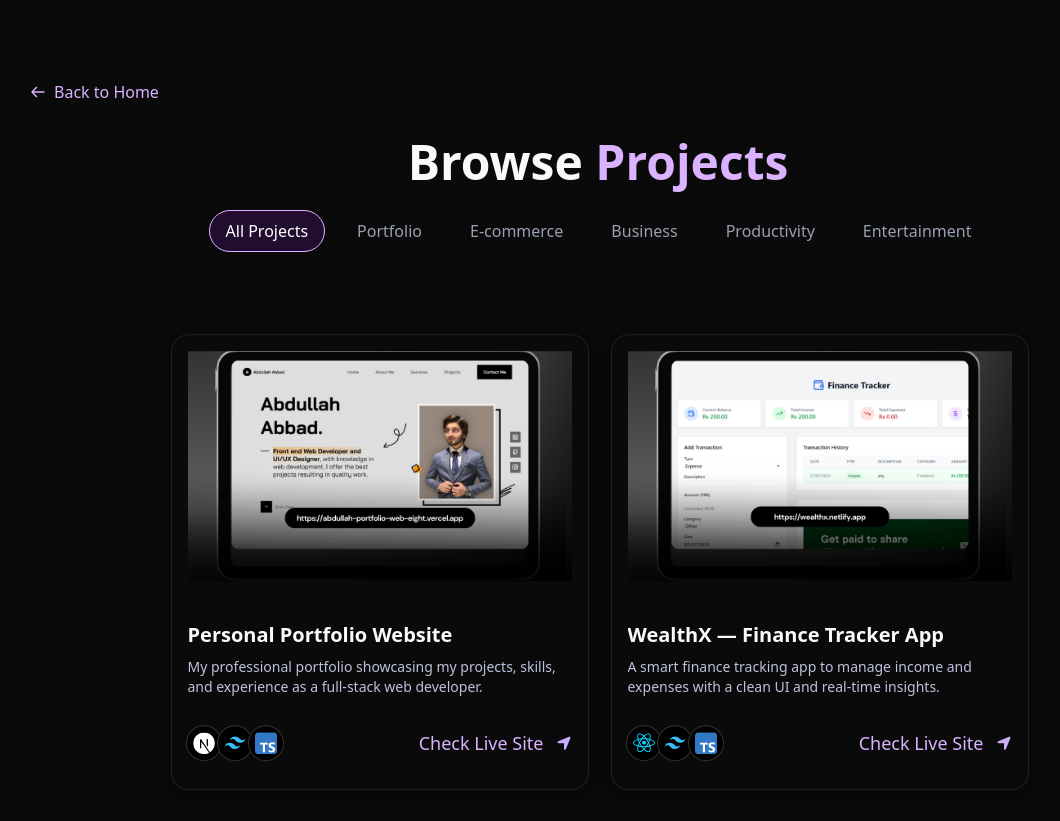
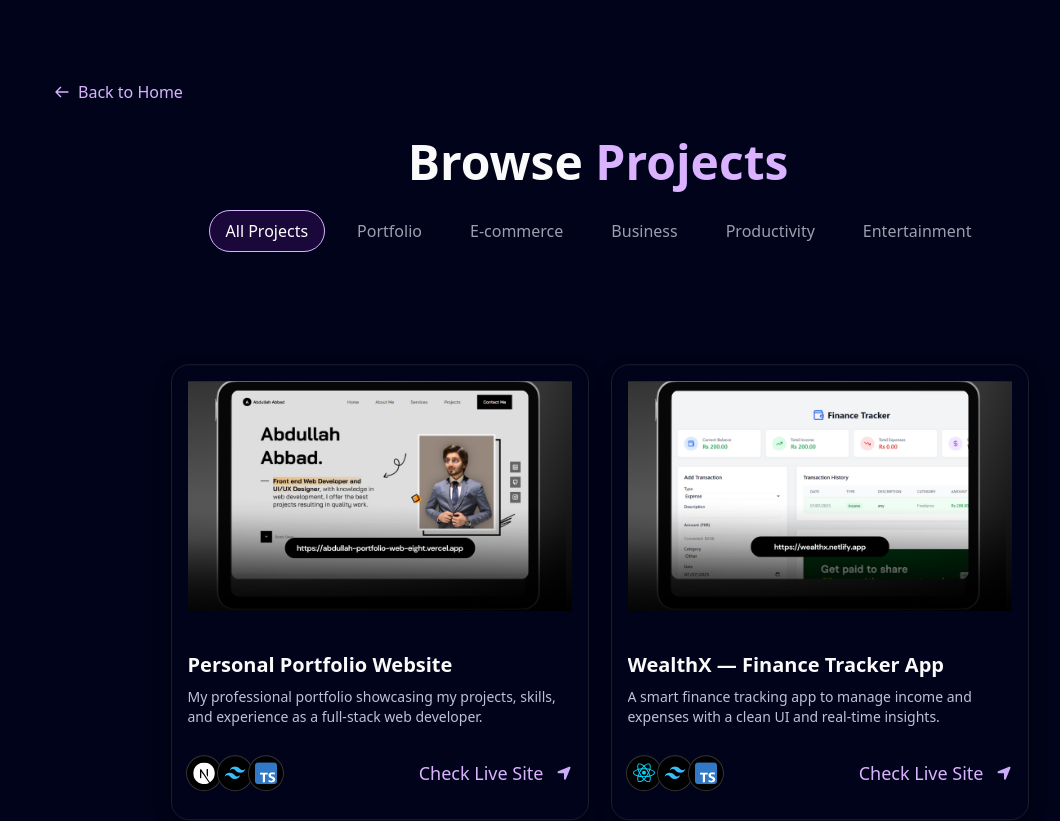
Before and after one commit to CodeGeniusDev/my-app, a Next.js app: page /projects in a window 1280 px wide. Shown: the top 821 px of the page, without its empty margins (42-1102 px from the left). Built offline with nearby package versions, Linux system fonts and the light colour scheme.

Commit message:
fix some issues

```diff
--- a/app/projects/page.tsx
+++ b/app/projects/page.tsx
@@ -5,6 +5,7 @@
 import { PinContainer } from "@/components/ui/3d-pin";
 import { FaLocationArrow } from "react-icons/fa6";
 import Link from "next/link";
+import Footer from "@/components/Footer";
 
 // Define project categories
 const categories = [
@@ -58,8 +59,8 @@
     [];
 
   return (
-    <div className="py-20 px-4">
-      <div className="mb-8 px-14">
+    <div className="pt-20 px-5 sm:px-20 overflow-hidden mx-auto bg-(--black-100)">
+      <div className="mb-8 px-4">
         <Link
           href="/"
           className="inline-flex items-center text-purple-300 hover:text-white transition-colors duration-200 text-sm md:text-base"
@@ -106,7 +107,7 @@
         {filteredProjects.length > 0 ? (
           filteredProjects.map((item) => (
             <div
-              className="g:min-h-130 h-115 flex items-center justify-center sm:w-96 w-[80vw]"
+              className="lg:min-h-130 h-115 flex items-center justify-center sm:w-96 w-[80vw]"
               key={item.id}
             >
               <PinContainer
@@ -189,6 +190,9 @@
           </div>
         )}
       </div>
+      <div className="mt-12">
+        <Footer />
+      </div>
     </div>
   );
 }
```
